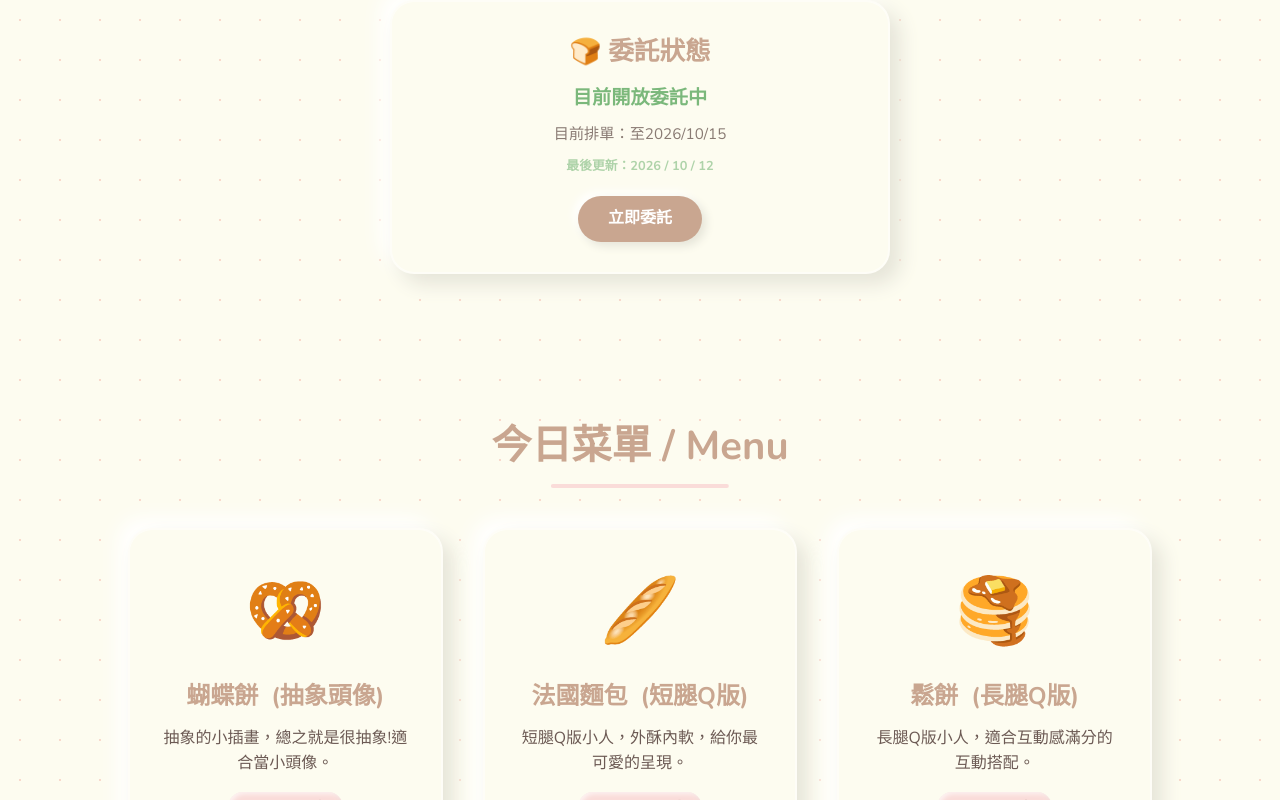
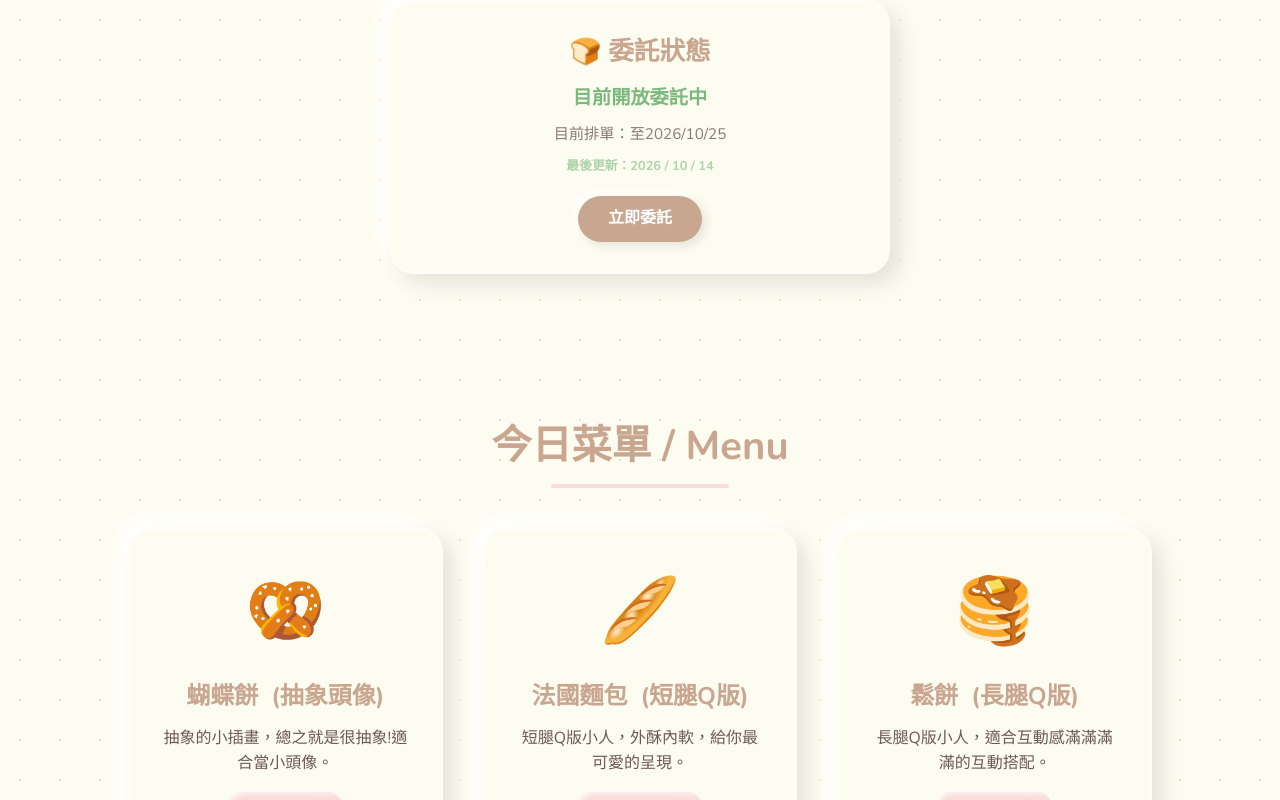
Before and after one commit to lhx061118-collab/commission, a website: page index.html in a window 1280 px wide. Shown: the part 840-1640 px from the top of the page. Drawn offline with nearby package versions, Linux system fonts and the light colour scheme.

Commit message:
Update index.html

```diff
--- a/index.html
+++ b/index.html
@@ -54,11 +54,11 @@
             </p>
 
             <span class="queue-text">
-                目前排單：至2026/10/15
+                目前排單：至2026/10/25
             </span>
 
             <p style="font-size: 0.8rem; opacity: 0.6; margin-top: -10px; margin-bottom: 20px;">
-                最後更新：2026 / 10 / 12
+                最後更新：2026 / 10 / 14
             </p>
 
             <a href="https://www.facebook.com/share/1E2dvRGXvg/" target="_blank" class="status-btn" id="statusBtn">
@@ -88,7 +88,7 @@
             <div class="neu-card menu-card" onclick="openModal('pancake')">
                 <span class="menu-icon">🥞</span>
                 <h3>鬆餅 &nbsp;(長腿Q版)</h3>
-                <p>長腿Q版小人，適合互動感滿分的互動搭配。</p>
+                <p>長腿Q版小人，適合互動感滿滿滿滿的互動搭配。</p>
                 <div class="price">NT$ 300 起</div>
             </div>
 
```
